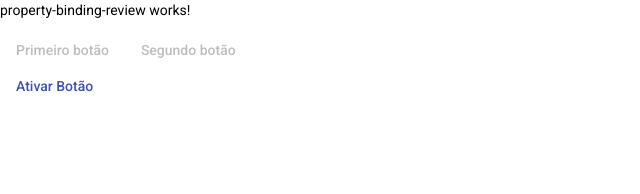
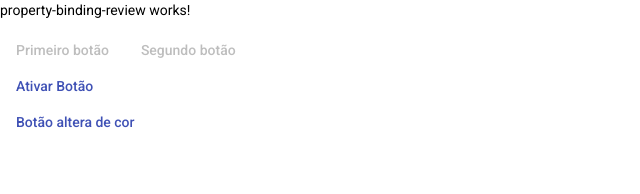
Before and after one commit to marcosviniciohd/angular-7-material-desing, an Angular app in the folder data-binding-app/: page / in a window 1280 px wide. Shown: the top 194 px of the page, without its empty margins (0-640 px from the left). Built offline with nearby package versions, Linux system fonts and the light colour scheme.

Commit message:
Property Biding + Array de strings

```diff
--- a/data-binding-app/src/app/property-binding-review/property-binding-review.component.html
+++ b/data-binding-app/src/app/property-binding-review/property-binding-review.component.html
@@ -3,3 +3,5 @@
 <button mat-button  [color]="color" [disabled]="btnDisabled">Segundo botão</button>
 <br>
 <button mat-button color="primary" (click)="ativarBotao()">Ativar Botão</button>
+<br>
+<button mat-button [color]="colors[idx]">Botão altera de cor</button>
--- a/data-binding-app/src/app/property-binding-review/property-binding-review.component.ts
+++ b/data-binding-app/src/app/property-binding-review/property-binding-review.component.ts
@@ -9,10 +9,15 @@ export class PropertyBindingReviewComponent implements OnInit {
 
   color: string = 'accent';
   btnDisabled: boolean = true;
+  colors = ['primary', 'secondary', 'accent', 'warn', 'light'];
+  idx = 0;
 
   constructor() { }
 
   ngOnInit(): void {
+    setInterval(() => {
+      this.idx = (this.idx + 1) % this.colors.length;
+    }, 1000);
   }
 
   ativarBotao(): void {
```
